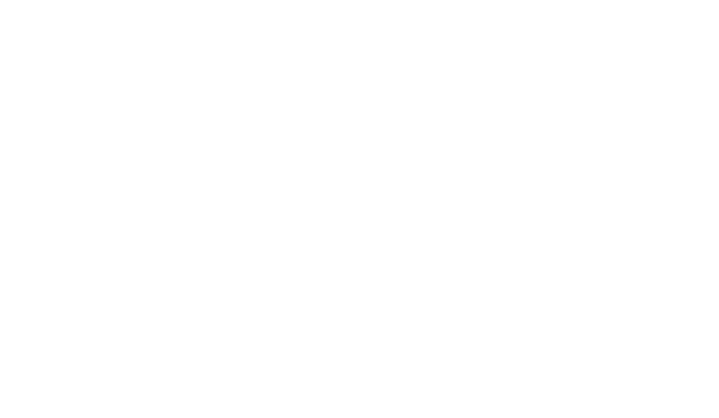
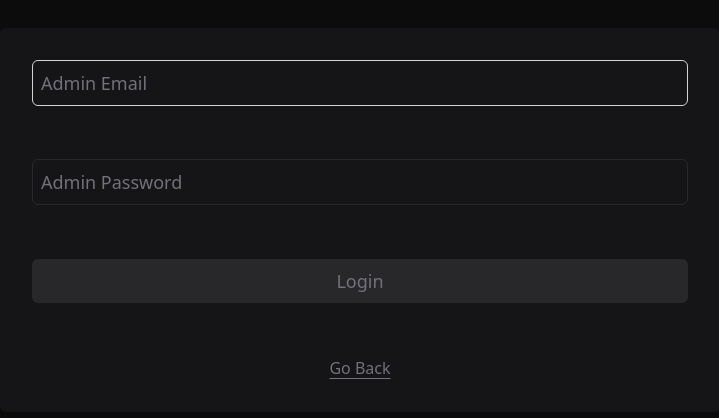
Before and after one commit to Kunwar-Aditya-Codes/mern-erp, a React (Vite) app in the folder client/: page /login in a window 1280 px wide. Shown: the part 180-598 px from the top of the page, without its empty margins (280-999 px from the left). Built offline with nearby package versions, Linux system fonts and the light colour scheme.

Commit message:
added: login page

```diff
--- a/client/package.json
+++ b/client/package.json
@@ -11,6 +11,7 @@
   "dependencies": {
     "react": "^18.2.0",
     "react-dom": "^18.2.0",
+    "react-hot-toast": "^2.4.0",
     "react-router-dom": "^6.6.2"
   },
   "devDependencies": {
@@ -19,6 +20,8 @@
     "@vitejs/plugin-react": "^3.0.0",
     "autoprefixer": "^10.4.13",
     "postcss": "^8.4.21",
+    "prettier": "^2.8.3",
+    "prettier-plugin-tailwindcss": "^0.2.1",
     "tailwindcss": "^3.2.4",
     "typescript": "^4.9.3",
     "vite": "^4.0.0"
--- a/client/src/App.tsx
+++ b/client/src/App.tsx
@@ -1,5 +1,6 @@
 import { Routes, Route } from "react-router-dom";
 import Layout from "./components/Layout";
+import Login from "./pages/Admin/Login";
 import Welcome from "./pages/Welcome";
 
 function App() {
@@ -7,6 +8,7 @@ function App() {
     <Routes>
       <Route element={<Layout />}>
         <Route index path="/" element={<Welcome />} />
+        <Route path="/login" element={<Login />} />
       </Route>
     </Routes>
   );
--- a/client/src/components/Layout.tsx
+++ b/client/src/components/Layout.tsx
@@ -3,7 +3,7 @@ import { Outlet } from "react-router-dom";
 const Layout = () => {
   return (
     <div className="h-screen bg-black">
-      <div className="h-screen bg-zinc-900/50 text-slate-400">
+      <div className="h-screen bg-zinc-900/50 text-zinc-500">
         <Outlet />
       </div>
     </div>
--- /dev/null
+++ b/client/src/components/LoginForm.tsx
@@ -0,0 +1,4 @@
+const LoginForm = () => {
+  return <div></div>;
+};
+export default LoginForm;
--- a/client/src/main.tsx
+++ b/client/src/main.tsx
@@ -3,6 +3,7 @@ import ReactDOM from "react-dom/client";
 import { BrowserRouter, Routes, Route } from "react-router-dom";
 import App from "./App";
 import "./index.css";
+import { Toaster } from "react-hot-toast";
 
 ReactDOM.createRoot(document.getElementById("root") as HTMLElement).render(
   <React.StrictMode>
@@ -10,6 +11,7 @@ ReactDOM.createRoot(document.getElementById("root") as HTMLElement).render(
       <Routes>
         <Route path="/*" element={<App />} />
       </Routes>
+      <Toaster />
     </BrowserRouter>
   </React.StrictMode>
 );
--- /dev/null
+++ b/client/src/pages/Admin/Login.tsx
@@ -0,0 +1,79 @@
+import { useState } from "react";
+import toast from "react-hot-toast";
+import { useNavigate, Link } from "react-router-dom";
+
+const Login = () => {
+  interface Login {
+    email: string;
+    password: string;
+  }
+
+  const navigate = useNavigate();
+
+  const [login, setLogin] = useState<Login>({
+    email: "",
+    password: "",
+  });
+
+  const handleChange = (e: React.ChangeEvent<HTMLInputElement>) => {
+    setLogin({ ...login, [e.target.name]: e.target.value });
+  };
+
+  const handleSubmit = (e: React.FormEvent<HTMLFormElement>) => {
+    // TODO: Add login logic
+    e.preventDefault();
+
+    if (login.email === "" || login.password === "") {
+      toast.error("Please fill all the fields");
+      return;
+    }
+
+    toast.success("Login Successful");
+
+    navigate("/admin/dashboard");
+  };
+
+  return (
+    <div className="flex h-full items-center justify-center p-4 ">
+      <div className="h-[50%] w-full max-w-[45rem] rounded-md bg-zinc-900/80 shadow-lg ">
+        <form
+          onSubmit={handleSubmit}
+          className="flex h-full w-full flex-col justify-between p-8 text-lg text-white"
+        >
+          <input
+            type="email"
+            name="email"
+            onChange={handleChange}
+            value={login.email}
+            placeholder="Admin Email"
+            autoFocus
+            className="rounded-md border border-zinc-300/10 bg-transparent p-2 placeholder-zinc-500 outline-none focus:border-zinc-300"
+          />
+          <input
+            type="password"
+            name="password"
+            onChange={handleChange}
+            value={login.password}
+            placeholder="Admin Password"
+            className="rounded-md border border-zinc-300/10 bg-transparent p-2 placeholder-zinc-500 outline-none focus:border-zinc-300 "
+          />
+          <button
+            disabled={login.email === "" || login.password === ""}
+            type="submit"
+            className="rounded-md bg-zinc-300/10 p-2 text-zinc-300 disabled:cursor-not-allowed  disabled:text-zinc-500 "
+          >
+            Login
+          </button>
+
+          <Link
+            to="/"
+            className="text-center text-base text-zinc-500 underline underline-offset-4 "
+          >
+            Go Back
+          </Link>
+        </form>
+      </div>
+    </div>
+  );
+};
+export default Login;
--- a/client/src/pages/Welcome.tsx
+++ b/client/src/pages/Welcome.tsx
@@ -2,31 +2,33 @@ import { Link } from "react-router-dom";
 
 const Welcome = () => {
   return (
-    <div className="h-full flex  items-center justify-center p-4">
-      <div className="bg-sky-900/30 p-4 lg:p-8 rounded-md flex flex-col text-center space-y-8 lg:space-y-10">
+    <div className="flex h-full  items-center justify-center p-4">
+      <div className="flex  flex-col space-y-8 rounded-md bg-zinc-900/80 p-6 text-center shadow-lg lg:space-y-16 lg:p-24">
         <h1 className="text-4xl lg:text-6xl">
-          Welcome to <span className="text-sky-500 font-bold">MERN ERP</span>
+          Welcome to <span className="font-bold text-zinc-300">MERN ERP</span>
         </h1>
-        <p className="text-lg lg:text-xl font-light tracking-wide">
+        <p className="text-lg font-light tracking-wide text-zinc-300 lg:text-xl">
           A simple MERN stack application with a focus on ERP features.
         </p>
 
-        <div className="flex flex-col text-sky-500 lg:flex-row lg:space-y-0 lg:justify-evenly items-center space-y-6 lg:text-lg ">
+        <div className="flex flex-col items-center space-y-6 text-zinc-300 lg:flex-row lg:justify-evenly lg:space-y-0 lg:text-lg ">
           <Link
             to="/login"
-            className="bg-sky-900/70 hover:scale-105 transition-all ease-in-out w-fit rounded-md px-4 py-2"
+            className="w-fit rounded-md bg-zinc-300/10 px-4 py-2 transition-all
+          ease-in-out hover:scale-105"
           >
             Admin Login
           </Link>
+
           <Link
             to="/student-login"
-            className="bg-sky-900/70 hover:scale-105 transition-all ease-in-out w-fit rounded-md px-4 py-2"
+            className="w-fit rounded-md bg-zinc-300/10 px-4 py-2 transition-all ease-in-out hover:scale-105"
           >
             Student Login
           </Link>
           <Link
             to="/teacher-login"
-            className="bg-sky-900/70 hover:scale-105 transition-all ease-in-out w-fit rounded-md px-4 py-2"
+            className="w-fit rounded-md bg-zinc-300/10 px-4 py-2 transition-all ease-in-out hover:scale-105"
           >
             Teacher Login
           </Link>
```
Also changed, not shown: 1 other file (tests, documents, lock files or other folders).
